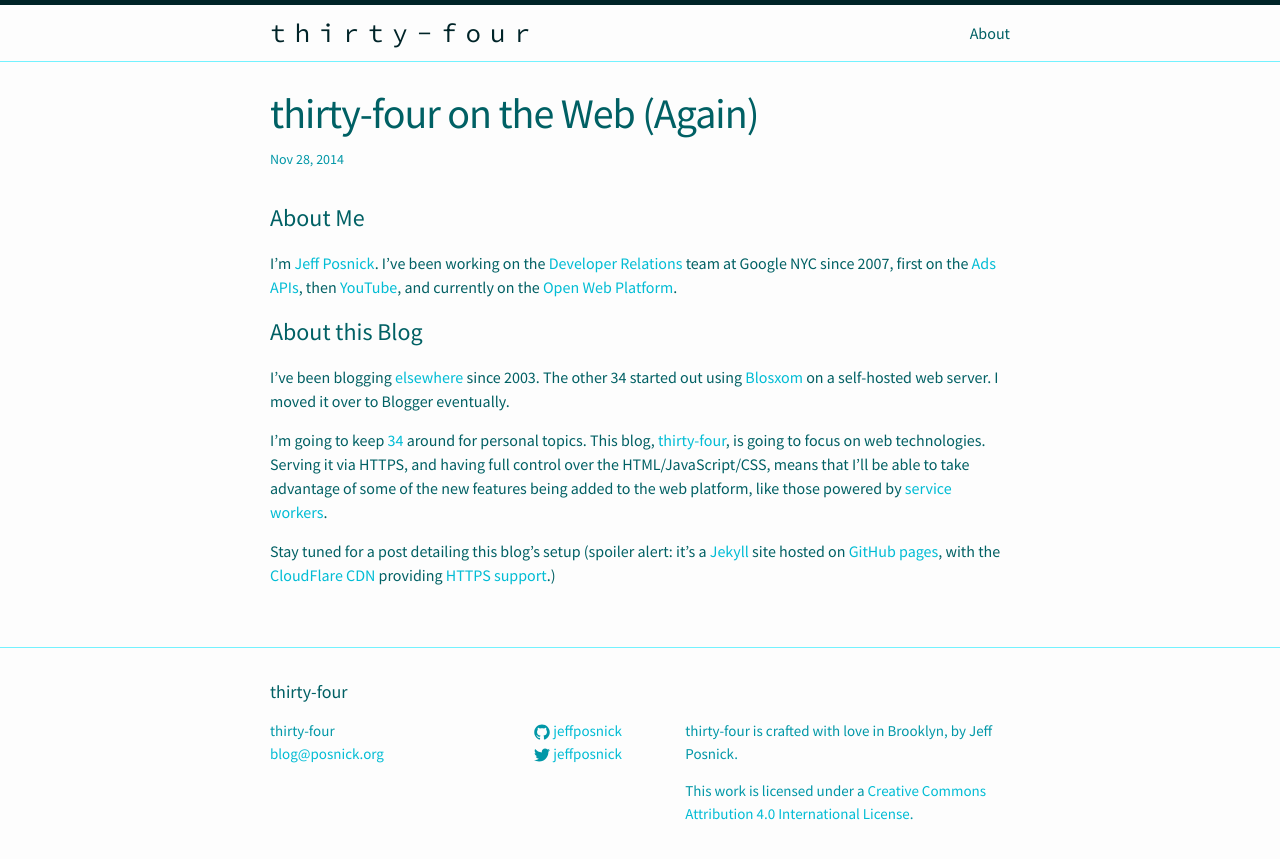
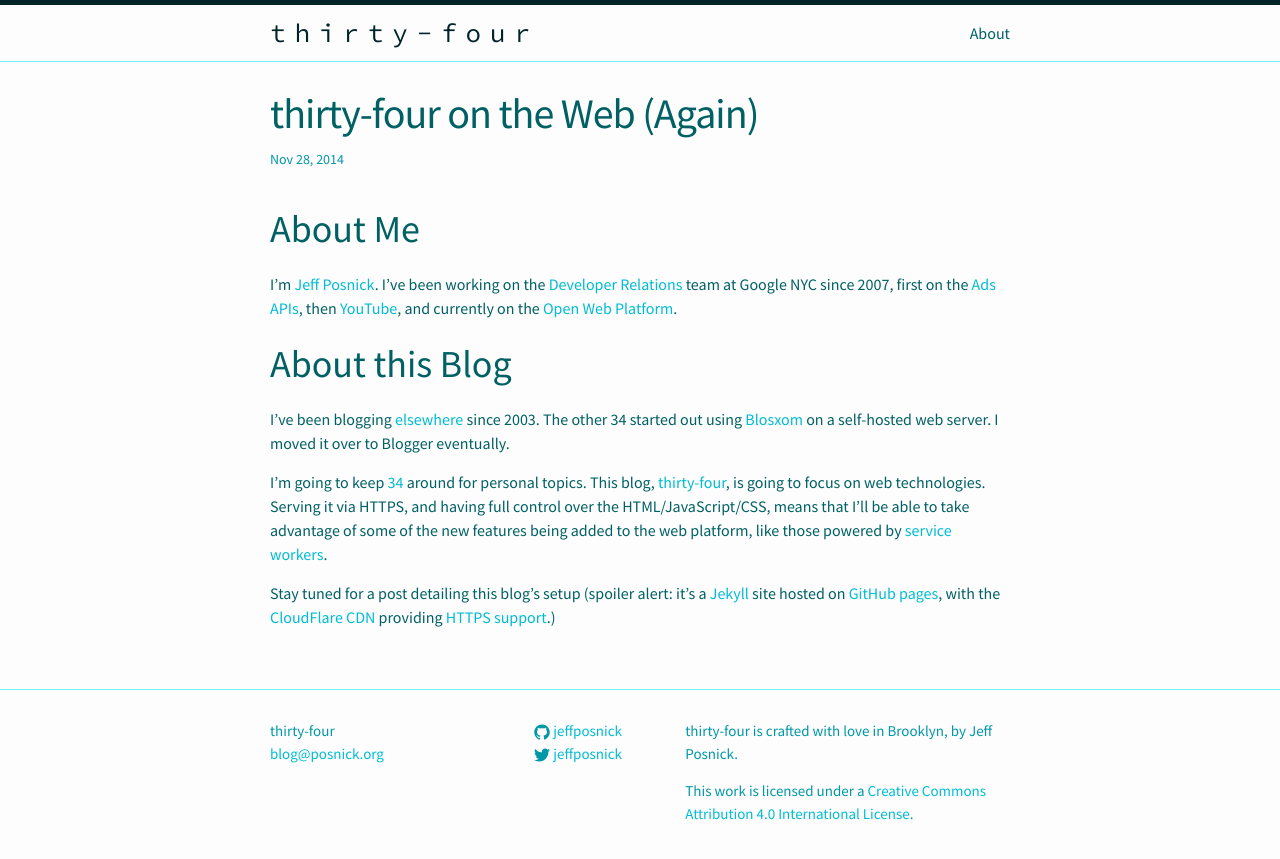
Before and after one commit to jeffposnick/jeffy-info, a Jekyll site: the page built from _posts/2014-11-28-thirty-four-on-the-web-again.markdown, in a window 1280 px wide. Shown: the top 859 px of the page. Built offline with Jekyll 4.4.1, drawn with Linux system fonts in a browser that asks for light colours; comment, search, counter and statistics services are not loaded.

Commit message:
Tweaks to layout, styles, etc.

```diff
--- a/_config.yml
+++ b/_config.yml
@@ -9,3 +9,4 @@ github_username:  jeffposnick
 
 # Build settings
 markdown: kramdown
+exclude: ["node_modules"]
--- a/_includes/footer.html
+++ b/_includes/footer.html
@@ -1,6 +1,5 @@
 <footer class="site-footer">
   <div class="wrapper">
-    <h2 class="footer-heading">{{ site.title }}</h2>
     <div class="footer-col-wrapper">
       <div class="footer-col  footer-col-1">
         <ul class="contact-list">
--- a/_sass/_base.scss
+++ b/_sass/_base.scss
@@ -140,7 +140,7 @@ code {
 
 pre {
     padding: 8px 12px;
-    overflow-x: scroll;
+    overflow-x: auto;
 
     > code {
         border: 0;
--- a/_sass/_layout.scss
+++ b/_sass/_layout.scss
@@ -215,6 +215,14 @@
 .post-content {
     margin-bottom: $spacing-unit;
 
+    h1 {
+        font-size: 38px;
+
+        @include media-query($on-laptop) {
+            font-size: 34px;
+        }
+    }
+
     h2 {
         font-size: 32px;
 
```
Also changed, not shown: 1 other file.
